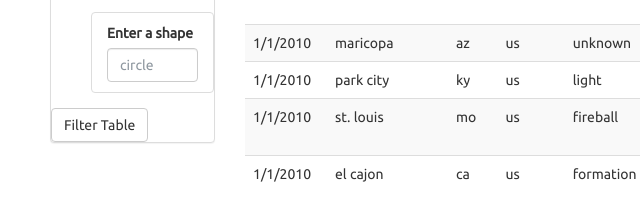
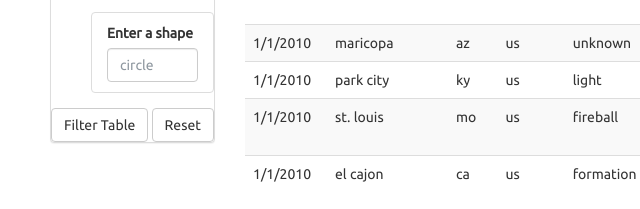
Before and after one commit to chienyuanhung/UFO_and_Javascript, a plain HTML site: page index.html in a window 1280 px wide. Shown: the part 1111-1320 px from the top of the page, 20-660 px from the left. Drawn offline with nearby package versions, Linux system fonts and the light colour scheme.

Commit message:
add reset button to html

```diff
--- a/index.html
+++ b/index.html
@@ -75,6 +75,7 @@
                   </div>
 
                   <button id="filter-btn" type="button" class="btn btn-default btn_datetime">Filter Table</button>
+                  <button type="reset button" class = "btn btn-default" value="Reset">Reset</button>
 
                 </form>
               </div>
```
Also changed, not shown: static/js/app.js (+0 -93 lines), 2 other files.
